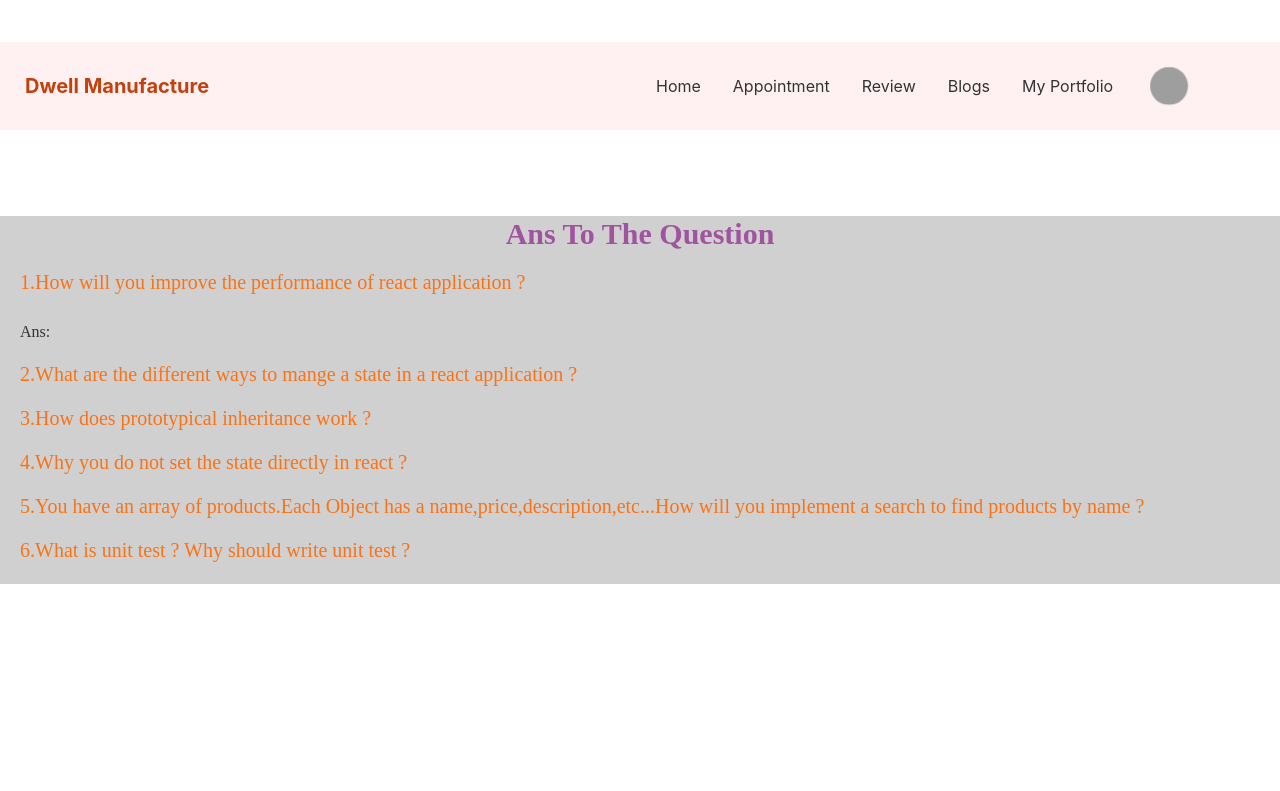
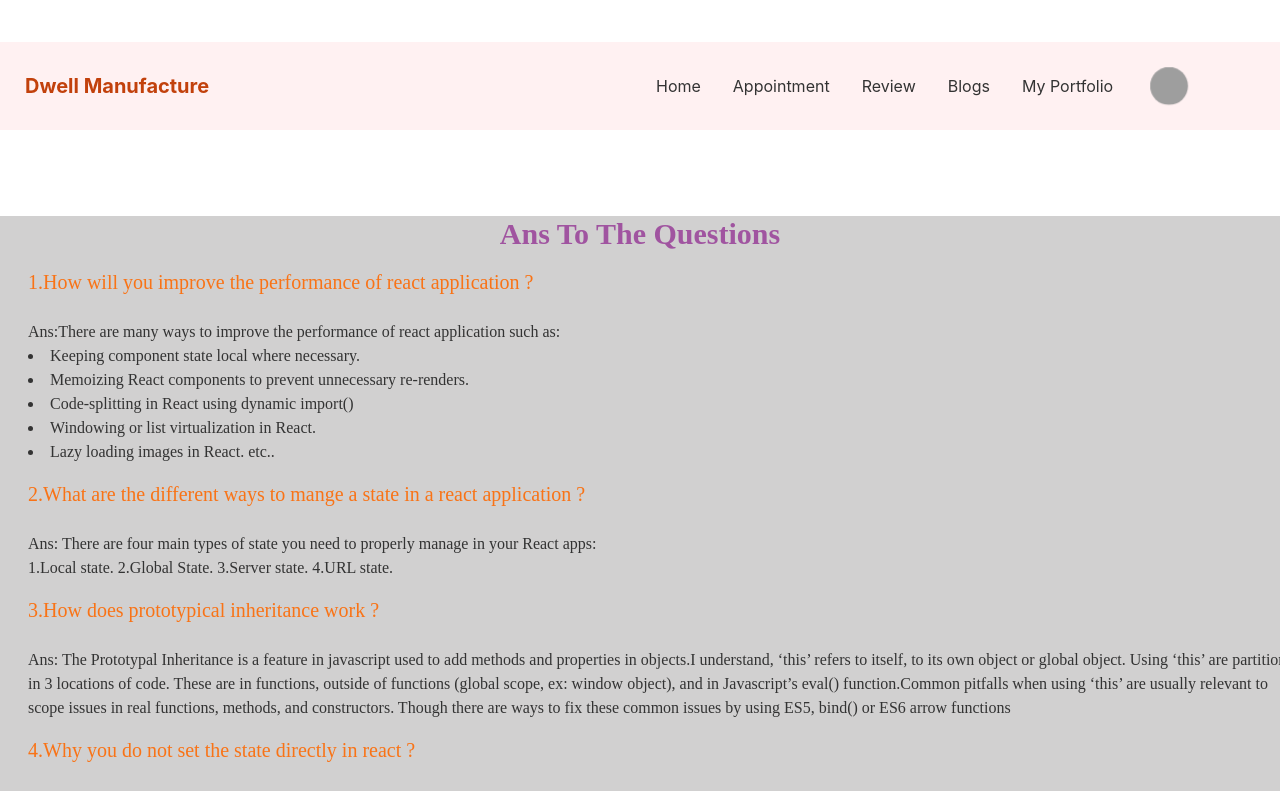
Before and after one commit to sabbir-hossen66/manufacturer-client-side, a React (Create React App) app: page /blogs in a window 1280 px wide. Shown: the top 791 px of the page. Built offline with nearby package versions, Linux system fonts and the light colour scheme; grey boxes are pictures that could not be loaded.

Commit message:
blogs page done

```diff
--- a/src/Pages/Blogs/Blogs.js
+++ b/src/Pages/Blogs/Blogs.js
@@ -7,42 +7,61 @@ const Blogs = () => {
             <marquee behavior="" direction="up"> <h2 className='text-3xl mx-auto text-center text-blue-600 font-medium my-3'>Some important questions and answers</h2></marquee>
 
             <div className='body-style mt-5'>
-                <h1 className='question-title text-3xl'>Ans To The Question</h1>
-                <div className='container question-ans-part ml-5'>
+                <h1 className='question-title text-3xl'>Ans To The Questions</h1>
+                <div className='container question-ans-part ml-7'>
                     <h3 className='text-orange-500 text-xl'>1.How will you improve the performance of react application ?</h3><br />
 
-                    <p>Ans: </p>
+                    <p>Ans:There are many ways to improve the performance of react application such as:
+                        <li>Keeping component state local where necessary.</li>
+                        <li>Memoizing React components to prevent unnecessary re-renders.</li>
+                        <li>Code-splitting in React using dynamic import()</li>
+                        <li>Windowing or list virtualization in React.</li>
+                        <li>Lazy loading images in React. etc..</li>
+                    </p>
 
                 </div>
-                <div className='container question-ans-part ml-5  my-4'>
-                    <h3 className='text-orange-500 text-xl'>2.What are the different ways to mange a state in a react application ?</h3>
+                <div className='container question-ans-part ml-7  my-4'>
+                    <h3 className='text-orange-500 text-xl'>2.What are the different ways to mange a state in a react application ?</h3><br />
+                    <p>Ans: There are four main types of state you need to properly manage in your React apps:
+                        <ul>
+                            1.Local state.
+                            2.Global State.
+                            3.Server state.
+                            4.URL state.
+                        </ul>
+                    </p>
+
+                </div>
+
+                <div className='container question-ans-part ml-7  my-4'>
+                    <h3 className='text-orange-500 text-xl'>3.How does prototypical inheritance work ?</h3><br />
+                    <p>Ans: The Prototypal Inheritance is a feature in javascript used to add methods and properties in objects.I understand, ‘this’ refers to itself, to its own object or global object.
+
+                        Using ‘this’ are partitioned in 3 locations of code. These are in functions, outside of functions (global scope, ex: window object), and in Javascript’s eval() function.Common pitfalls when using ‘this’ are usually relevant to scope issues in real functions, methods, and constructors. Though there are ways to fix these common issues by using ES5, bind() or ES6 arrow functions</p>
 
 
 
                 </div>
-
-                <div className='container question-ans-part ml-5  my-4'>
-                    <h3 className='text-orange-500 text-xl'>3.How does prototypical inheritance work ?</h3>
+                <div className='container question-ans-part ml-7  my-4'>
+                    <h3 className='text-orange-500 text-xl'>4.Why you do not set the state directly in react ?</h3><br />
+                    <p>Ans: To change a value in the state object, use the this. setState() method. When a value in the state object changes, the component will re-render, meaning that the output will change according to the new value(s).</p>
 
 
                 </div>
-                <div className='container question-ans-part ml-5  my-4'>
-                    <h3 className='text-orange-500 text-xl'>4.Why you do not set the state directly in react ?</h3>
+                <div className='container question-ans-part ml-7  my-4'>
+                    <h3 className='text-orange-500 text-xl'>5.What is unit test ? Why should write unit test ?</h3><br />
+                    <p>Ans: Unit testing is a software development process in which the smallest testable parts of an application, called units, are individually and independently scrutinized for proper operation. This testing methodology is done during the development process by the software developers and sometimes QA staff.</p>
 
 
                 </div>
-                <div className='container question-ans-part ml-5  my-4'>
-                    <h3 className='text-orange-500 text-xl'>5.You have an array of products.Each Object has a name,price,description,etc...How will you implement a search to find products by name ?</h3>
+                <div className='container question-ans-part ml-7  my-4'>
+                    <h3 className='text-orange-500 text-xl'></h3>
 
 
                 </div>
-                <div className='container question-ans-part ml-5  my-4'>
-                    <h3 className='text-orange-500 text-xl'>6.What is unit test ? Why should write unit test ?</h3>
+                <div class="divider text-blue-800 font-serif font-bold text-2xl py-7">End</div>
+            </div>
 
-
-                </div>
-
-            </div>
         </div>
     );
 };
```
